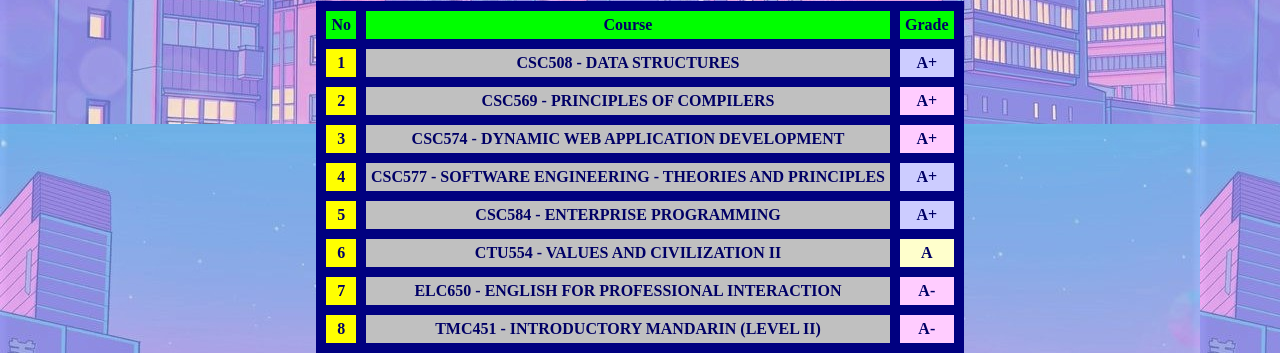
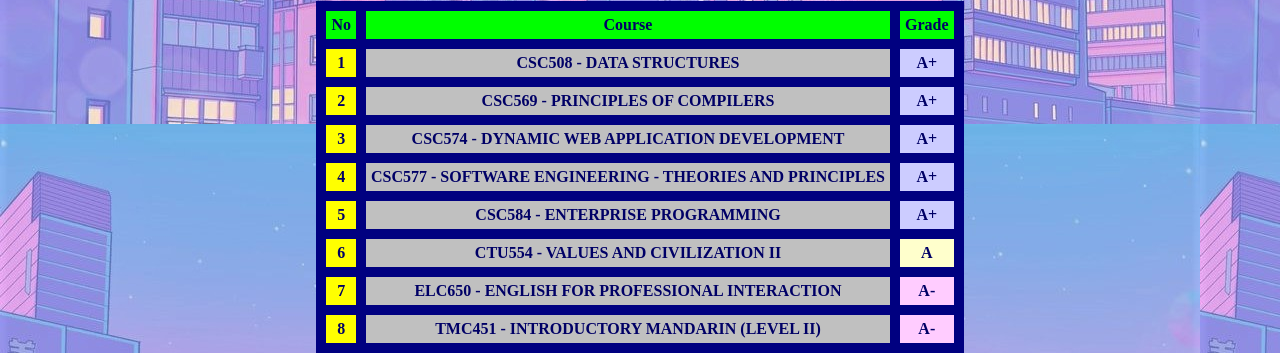
Before and after one commit to harrisirman/harrisirman.github.io, a plain HTML site: page about_Us.html in a window 1280 px wide. Shown: the part 551-904 px from the top of the page. Drawn offline with Linux system fonts and the light colour scheme.

Commit message:
Update about_Us.html

```diff
--- a/about_Us.html
+++ b/about_Us.html
@@ -194,14 +194,14 @@
         <tr>
             <th colspan=1 rowspan=1 bgcolor="#FFFF00">2</th>
             <th colspan=1 rowspan=1 bgcolor="#C0C0C0">CSC569 - PRINCIPLES OF COMPILERS</th>
-            <th colspan=1 rowspan=1 bgcolor="#FFCCFF">A+</th>
+            <th colspan=1 rowspan=1 bgcolor="#CCCCFF">A+</th>
 
         </tr>
 
         <tr>
             <th colspan=1 rowspan=1 bgcolor="#FFFF00">3</th>
             <th colspan=1 rowspan=1 bgcolor="#C0C0C0">CSC574 - DYNAMIC WEB APPLICATION DEVELOPMENT</th>
-            <th colspan=1 rowspan=1 bgcolor="#FFCCFF">A+</th>
+            <th colspan=1 rowspan=1 bgcolor="#CCCCFF">A+</th>
         </tr>
 
         <tr>
```
